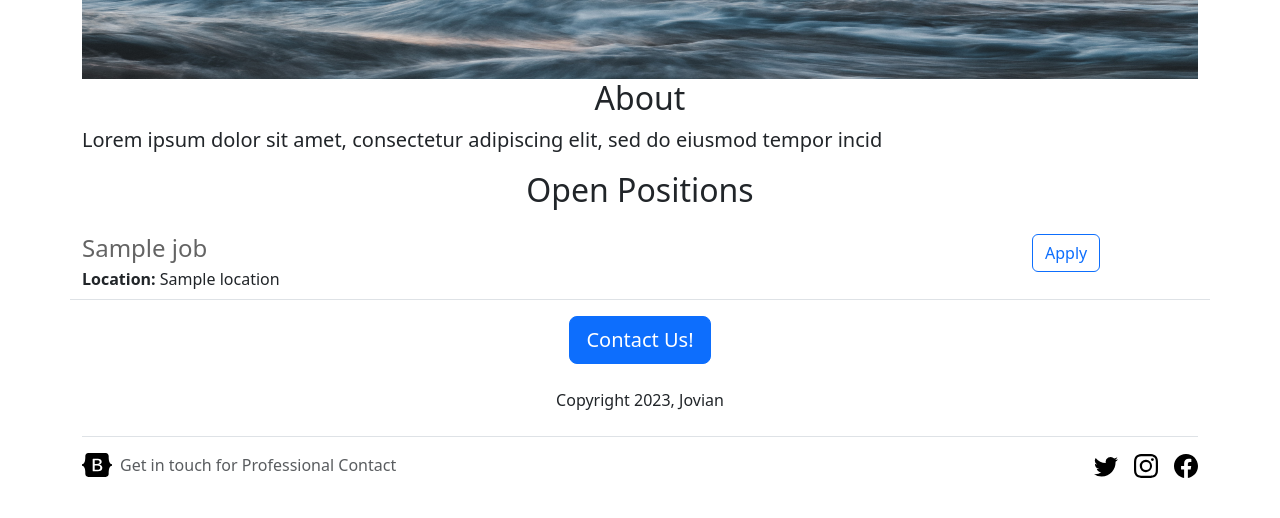
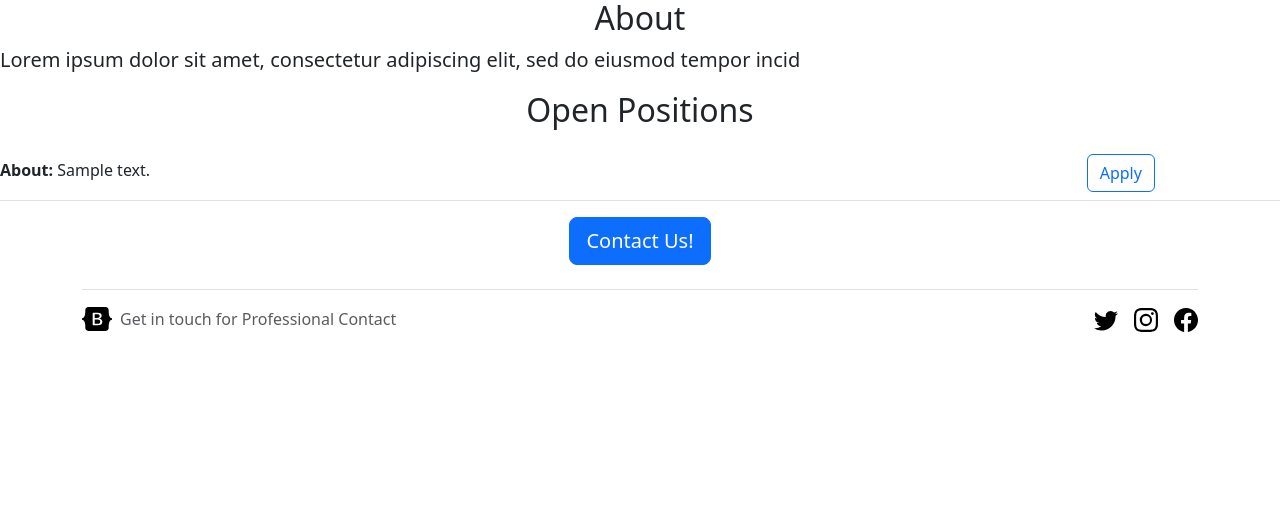
Before and after one commit to TRLGH/SelfResume, a Flask app: template templates/home.html in a window 1280 px wide. Shown: the part 488-1006 px from the top of the page. After the commit the page ends 820 px from the top, so only its background shows below. Run offline with Flask 3, Linux system fonts and the light colour scheme; the template is opened without the code that fills it: most values are stand-ins (such as "Sample title", 1, 10 or a date in 2020).

Commit message:
Added dynamic updates through displaying DB through web page

```diff
--- a/app.py
+++ b/app.py
@@ -1,16 +1,22 @@
 from flask import Flask, render_template, jsonify
-from database import load_from_db
+from database import engine, load_from_db, loads_from_db
+from sqlalchemy import text
 
 app = Flask(__name__)
 
 @app.route('/')
 def hello_world():
-  result_dict = load_from_db()
+  projects = load_from_db()
   return render_template('home.html',
-                         results=result_dict,
-                         company_name='Jovian')
+                         projects=projects)
 
-
+@app.route("/project/<id>")
+def show_project(id):
+  projects = loads_from_db(id)
+  if not projects:
+    return "Not Found", 404
+  return render_template('projectpage.html',
+                         projects=projects)
 
 @app.route("/api/results")
 def list_results():
--- /dev/null
+++ b/templates/banner.html
@@ -0,0 +1,8 @@
+<style>
+  #banner {
+    height:360px;
+    width:100%;
+  }
+</style>
+<img class="img-fluid " id="banner"
+  src="https://selfresume.repple.repl.co/banner.jpeg">
--- /dev/null
+++ b/templates/bootstrap.html
@@ -0,0 +1,3 @@
+<meta charset="utf-8">
+<meta name="viewport" content="width=device-width, initial-scale=1">
+<link href="https://cdn.jsdelivr.net/npm/bootstrap@5.3.2/dist/css/bootstrap.min.css" rel="stylesheet" integrity="sha384-T3c6CoIi6uLrA9TneNEoa7RxnatzjcDSCmG1MXxSR1GAsXEV/Dwwykc2MPK8M2HN" crossorigin="anonymous">
--- a/templates/home.html
+++ b/templates/home.html
@@ -2,6 +2,7 @@
 <html>
   <head>
     <title>Jovian Careers</title>
+    {% include 'bootstrap.html' %}
     <link rel="stylesheet" href="https://cdnjs.cloudflare.com/ajax/libs/font-awesome/4.7.0/css/font-awesome.min.css">
     <link rel="apple-touch-icon" sizes="180x180" href="/apple-touch-icon.png">
     <link rel="icon" type="image/png" sizes="32x32" href="/favicon-32x32.png">
@@ -10,32 +11,22 @@
     <link rel="mask-icon" href="/safari-pinned-tab.svg" color="#5bbad5">
     <meta name="msapplication-TileColor" content="#da532c">
     <meta name="theme-color" content="#ffffff">
-    <meta charset="utf-8">
-    <meta name="viewport" content="width=device-width, initial-scale=1">
-    <link href="https://cdn.jsdelivr.net/npm/bootstrap@5.3.2/dist/css/bootstrap.min.css" rel="stylesheet" integrity="sha384-T3c6CoIi6uLrA9TneNEoa7RxnatzjcDSCmG1MXxSR1GAsXEV/Dwwykc2MPK8M2HN" crossorigin="anonymous">
-    <style>
-      #banner {
-        height:360px;
-        width:100%;
-      }
-    </style>
+
   </head>
   <body>
     {% include 'nav.html' %}
-    <div class="container d-none d-md-block">
-    <h1 class="text-center mt-2 mb-4">{{company_name}} Careers</h1>
-    <img class="img-fluid" id="banner" src="https://jovian-careers-website.repple.repl.co/static/banner.jpeg">
+    {% include 'banner.html' %}
     <h2 class="text-center">About</h2>
     <p class="lead">Lorem ipsum dolor sit amet, consectetur adipiscing elit, sed do eiusmod tempor incid</p>
     <h2 class="text-center mt-2 mb-4">Open Positions</h2>
       <div>
-        {% for result in result_dict %}
+        {% for projects in projects %}
           {% include 'jobitem.html' %}
         {% endfor %}
       </div>
       <div class="text-center">
         <button type="button" class="btn btn-primary btn-lg" >Contact Us!</button>
-        <p class="mt-4 mb-4">Copyright 2023, Jovian</p>
+        <p class="mt-4 mb-4"></p>
       </div>
     </div>
     {% include 'footer.html' %}
--- a/templates/jobitem.html
+++ b/templates/jobitem.html
@@ -1,16 +1,14 @@
-
 <div class="border-bottom row" style="margin-bottom:16px;padding-bottom:8px">
     <div class="col-10">
     <h4
       style="color:rgb(100,100,100); margin-bottom:4px;">
-      {{job['title']}}
     </h4>
     <div>
-      <b>Location: </b>{{job['location']}}
+      <b>About: </b>{{projects['about']}}
     </div>
-    {% if 'salary' in job %}
+    {% if 'sources' in projects %}
     <div>
-      <b>Salary: </b>{{job['location']}}
+      <b>Sources: </b>{{projects['sources']}}
     </div>
     {% endif %}
     </div>
```
Also changed, not shown: database.py (+14 -4 lines), templates/projectpage.html (added, +21 -0 lines).
